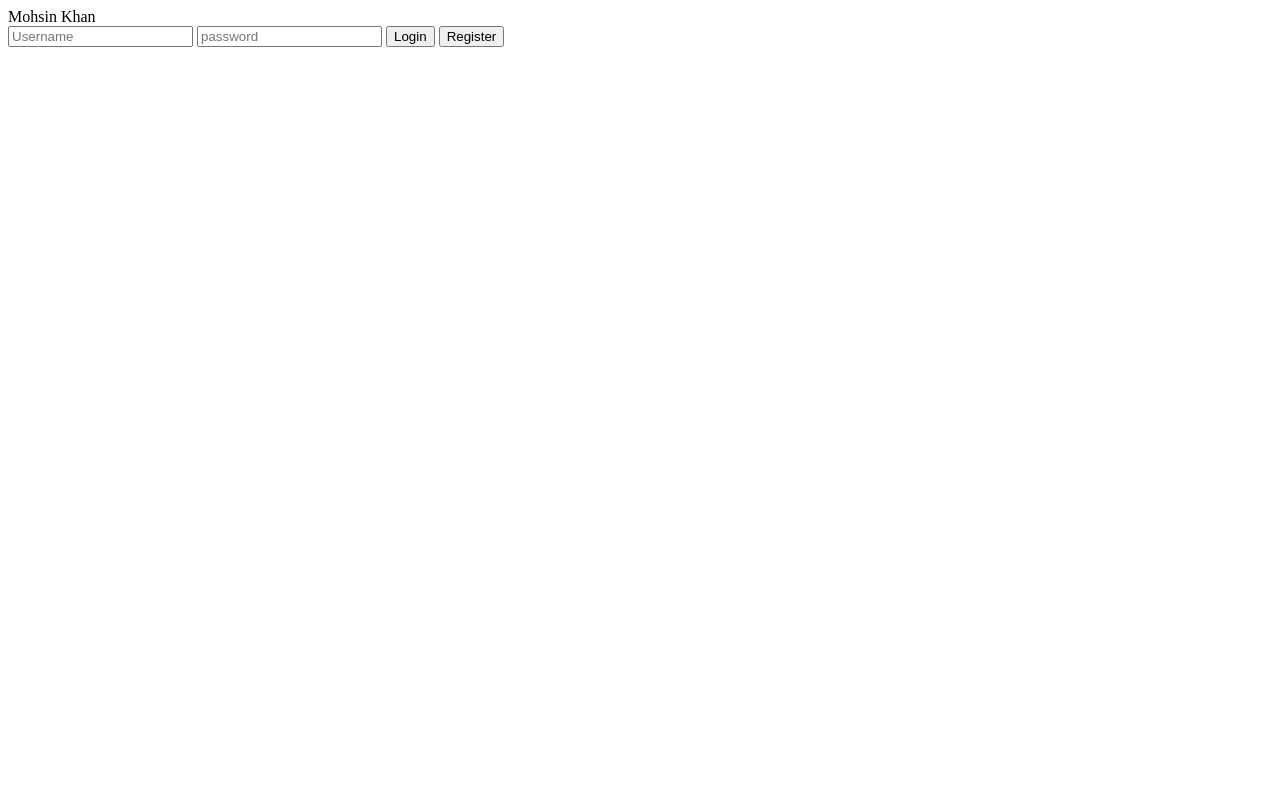
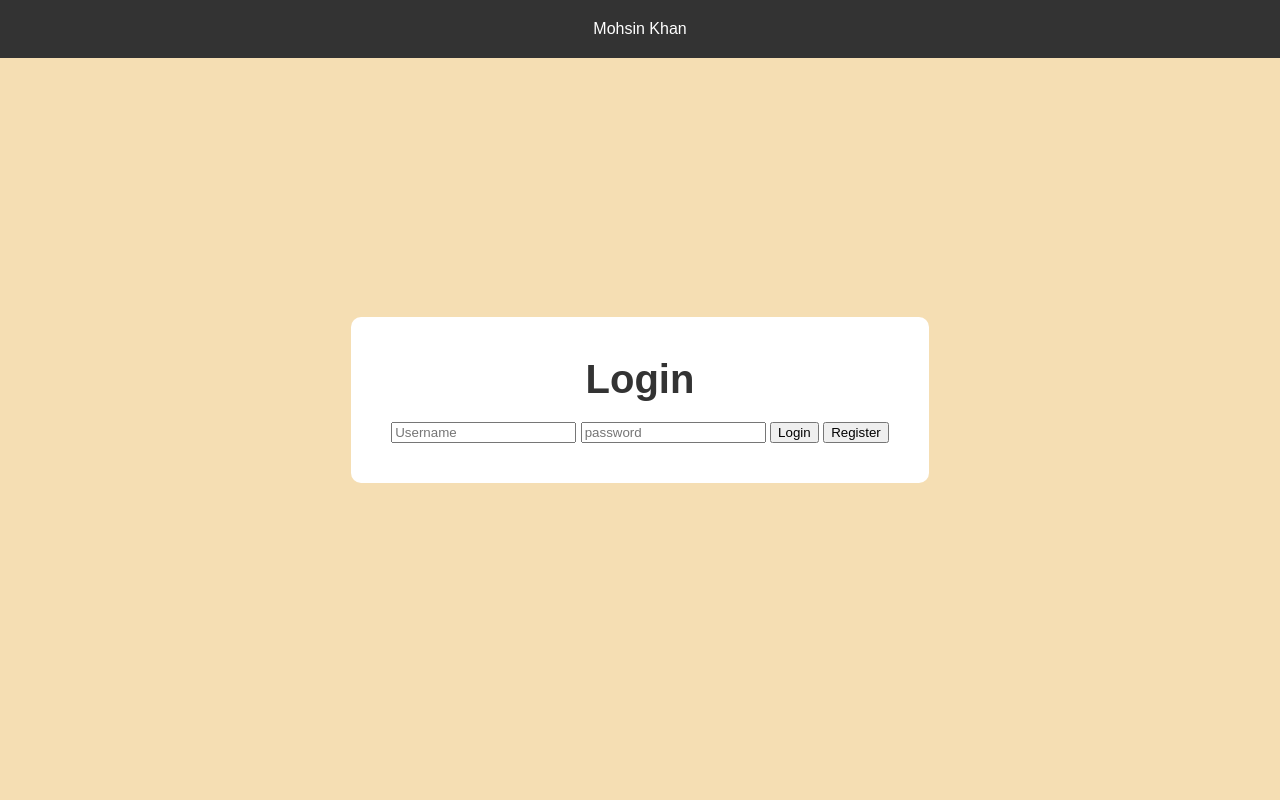
Before and after one commit to mohsinkhan60/Flask-Authentication, a Flask app: page / in a window 1280 px wide. Run offline with Flask 3, Linux system fonts and the light colour scheme.

Commit message:
add CSS styling for layout and update HTML templates for consistency

```diff
--- /dev/null
+++ b/server/static/style.css
@@ -0,0 +1,61 @@
+body{
+   background-color: wheat;
+   font-family: Arial, Helvetica, sans-serif;
+   color: #333;
+   display: flex;
+   justify-content: center;
+   align-items: center;
+   flex-direction: column;
+   height: 100vh;
+   margin: 0;
+   text-align: center;
+}
+header{
+   background-color: #333;
+   color: white;
+   padding: 20px 0;
+   width: 100%;
+   position: fixed;
+   top: 0;
+   left: 0;
+   text-align: center;
+
+   h1{
+      margin: 0;
+      font-size: 2.5em;
+      color: #333;
+   }
+}
+
+main{
+   margin-top: 100px;
+   padding: 20px;
+   background-color: #fff;
+   border-radius: 8px;
+   box-shadow: 0 2px 10px rgba(0,0,0,0.1);
+   width: 80%;
+   max-width: 600px;
+}
+.container{
+   background-color: #fff;
+   display: flex;
+   flex-direction: column;
+   align-items: center;
+   justify-content: center;
+   padding: 40px;
+   border-radius: 10px;
+
+   h1{
+      margin: 0;
+      font-size: 2.5em;
+      color: #333;
+   }
+}
+.login{
+   display: flex;
+   flex-direction: column;
+   align-items: center;
+   justify-content: center;
+   padding-bottom: 20px;
+   width: 100%;
+}
--- a/server/templates/base.html
+++ b/server/templates/base.html
@@ -3,7 +3,7 @@
 <head>
    <meta charset="UTF-8">
    <meta name="viewport" content="width=device-width, initial-scale=1.0">
-   <link rel="stylesheet" href="">
+   <link rel="stylesheet" href="{{url_for('static', filename='style.css')}}">
    <title>Flask Authentication</title>
 </head>
 <body>
--- a/server/templates/dashboard.html
+++ b/server/templates/dashboard.html
@@ -1,7 +1,7 @@
 {% extends "base.html" %}
 
 {% block content %}
-   <div className="container">
+   <div class="container">
       <h1>Welcome, {{username}} !</h1>
       <p>Welcome to your dashboard</p>
       <a href="{{url_for('logout')}}" class="btn btn-logout">Logout</a>
--- a/server/templates/index.html
+++ b/server/templates/index.html
@@ -1,6 +1,7 @@
 {% extends "base.html" %} {% block content %}
-<div className="container">
+<div class="container">
   <form id="auth-form" action="{{url_for('login')}}" method="POST">
+    <h1 class="login">Login</h2>
     <input
       type="text"
       name="username"
```
